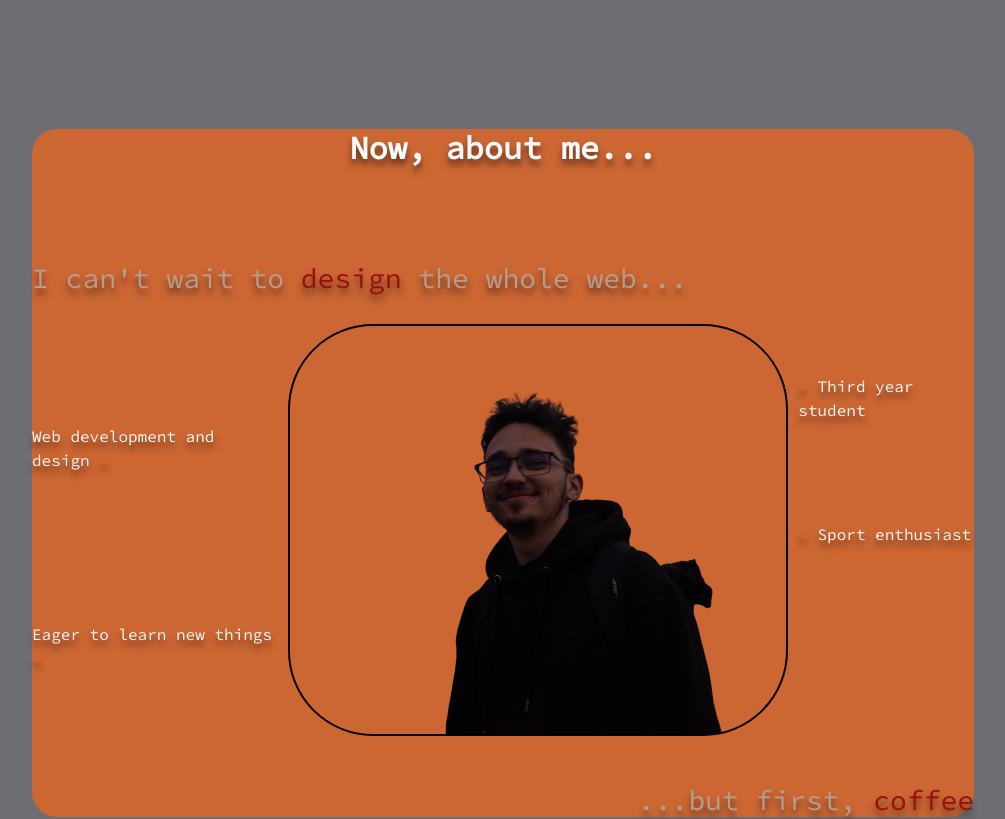
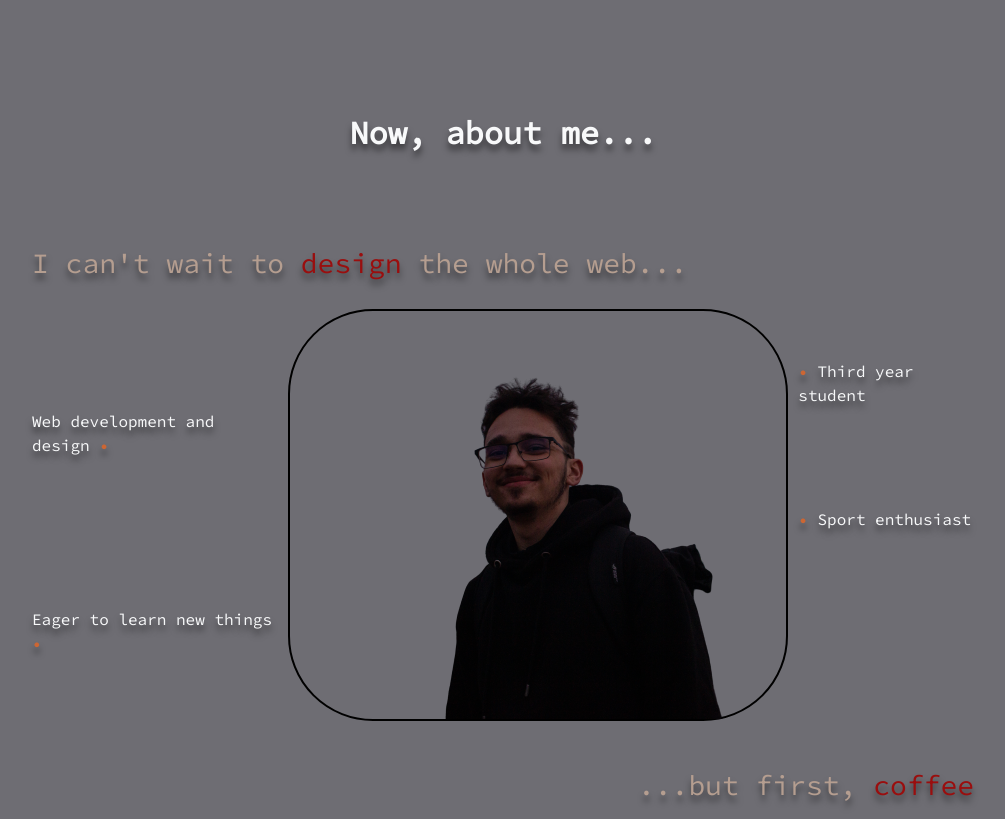
Before and after one commit to CrashMtfk/PhantomPlans, a React (Create React App) app in the folder phantom_plans_front/: page / in a window 1280 px wide. Shown: the part 1794-2613 px from the top of the page, without its empty margins (137-1142 px from the left). Built offline with nearby package versions, Linux system fonts and the light colour scheme.

Commit message:
fixed about section design problem

```diff
--- a/phantom_plans_front/src/components/HomeAboutSection.jsx
+++ b/phantom_plans_front/src/components/HomeAboutSection.jsx
@@ -5,7 +5,7 @@ import '../styling/homeAboutSection.css'
 export default function HomeAboutSection() {
     return (
         <div className='mt-5 w-100 container-fluid'>
-            <div className="content-container w-75 mx-auto">
+            <div className="content-container-about w-75 mx-auto">
                 <div className="title-container">
                     <h2 className='text-center text-light fw-bold title'>Now, about me...</h2>
                 </div>
```
